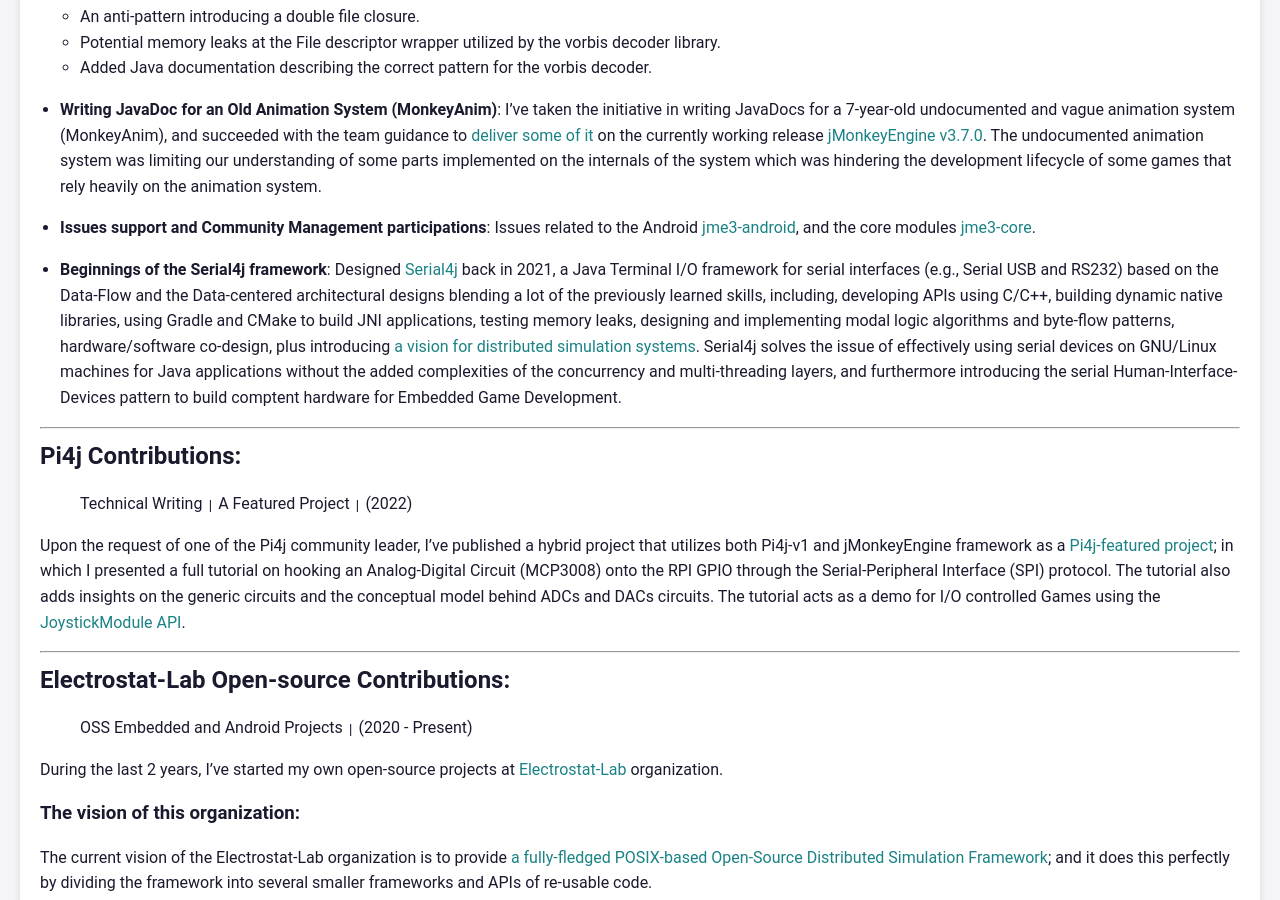
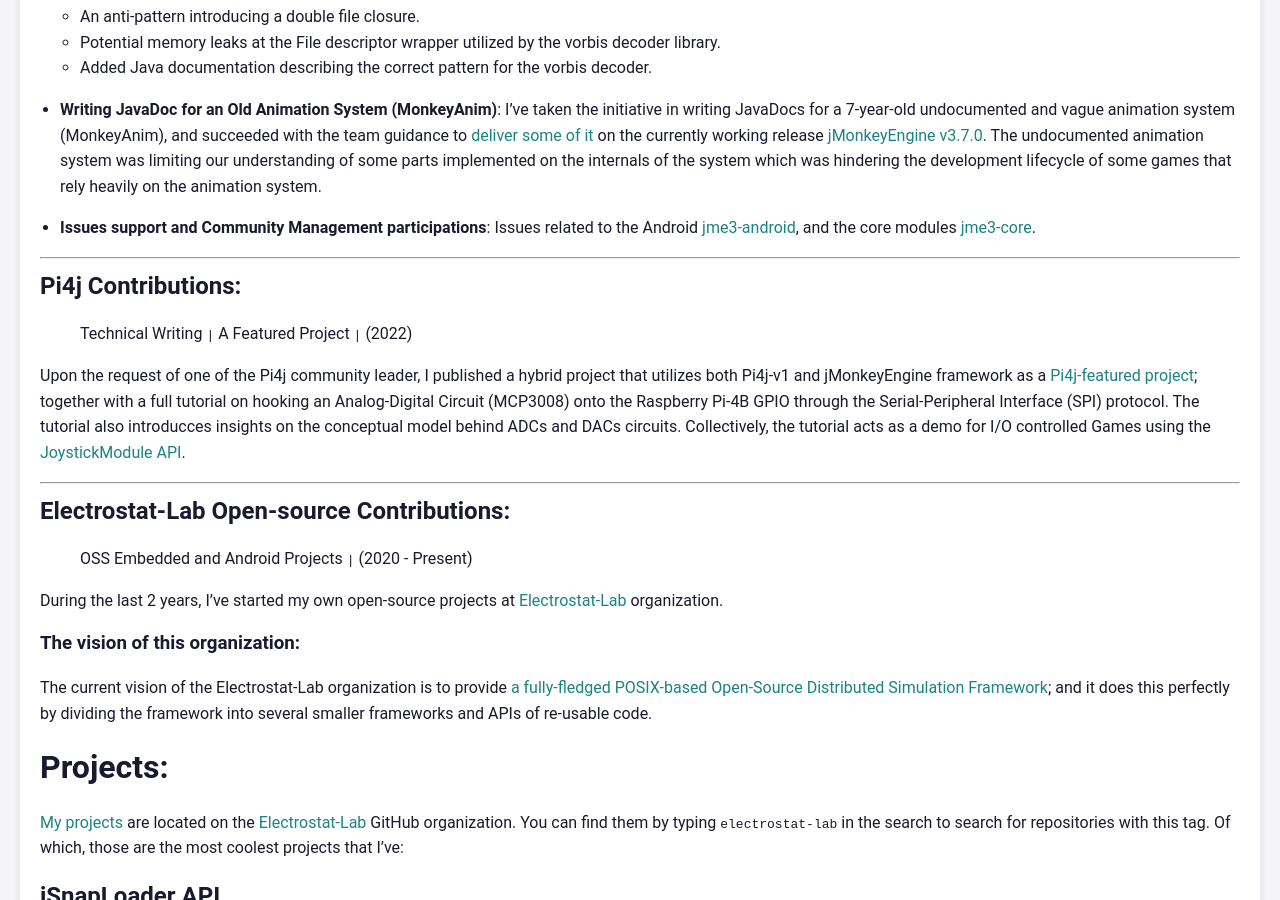
Before and after one commit to pavly-gerges/pavly-gerges, a Jekyll site: the page built from resume/index.md, in a window 1280 px wide and 900 px high, scrolled down 1826 px. Built offline with Jekyll 4.4.1, drawn with Linux system fonts in a browser that asks for light colours; our own code applies the rules of GitHub Pages for plain Markdown files.

Commit message:
Update index.md

```diff
--- a/resume/index.md
+++ b/resume/index.md
@@ -46,14 +46,12 @@ Contributing to jMonkeyEngine, an open-source code-first approach complete 3D ga
 
 - **Issues support and Community Management participations**: Issues related to the Android [jme3-android](https://github.com/jMonkeyEngine/jmonkeyengine/commits/master/jme3-android?author=pavly-gerges), and the core modules [jme3-core](https://github.com/jMonkeyEngine/jmonkeyengine/commits/master/jme3-core?author=pavly-gerges).
 
-- **Beginnings of the Serial4j framework**: Designed [Serial4j](https://github.com/Electrostat-Lab/Serial4j) back in 2021, a Java Terminal I/O framework for serial interfaces (e.g., Serial USB and RS232) based on the Data-Flow and the Data-centered architectural designs blending a lot of the previously learned skills, including, developing APIs using C/C++, building dynamic native libraries, using Gradle and CMake to build JNI applications, testing memory leaks, designing and implementing modal logic algorithms and byte-flow patterns, hardware/software co-design, plus introducing [a vision for distributed simulation systems](https://www.youtube.com/watch?v=4GFGsH4eyJs&t=235s). Serial4j solves the issue of effectively using serial devices on GNU/Linux machines for Java applications without the added complexities of the concurrency and multi-threading layers, and furthermore introducing the serial Human-Interface-Devices pattern to build comptent hardware for Embedded Game Development.
-
 ----------------------------------------------------------------------------------------
 
 ## Pi4j Contributions:
 > Technical Writing `|` A Featured Project `|` (2022)
 
-Upon the request of one of the Pi4j community leader, I've published a hybrid project that utilizes both Pi4j-v1 and jMonkeyEngine framework as a [Pi4j-featured project](https://www.pi4j.com/featured-projects/joystick-game/); in which I presented a full tutorial on hooking an Analog-Digital Circuit (MCP3008) onto the RPI GPIO through the Serial-Peripheral Interface (SPI) protocol. The tutorial also adds insights on the generic circuits and the conceptual model behind ADCs and DACs circuits. The tutorial acts as a demo for I/O controlled Games using the [JoystickModule API](https://github.com/Electrostat-Lab/JoyStickModule).
+Upon the request of one of the Pi4j community leader, I published a hybrid project that utilizes both Pi4j-v1 and jMonkeyEngine framework as a [Pi4j-featured project](https://www.pi4j.com/featured-projects/joystick-game/); together with a full tutorial on hooking an Analog-Digital Circuit (MCP3008) onto the Raspberry Pi-4B GPIO through the Serial-Peripheral Interface (SPI) protocol. The tutorial also introducces insights on the conceptual model behind ADCs and DACs circuits. Collectively, the tutorial acts as a demo for I/O controlled Games using the [JoystickModule API](https://github.com/Electrostat-Lab/JoyStickModule).
 
 ----------------------------------------------------------------------------------------
 
```
